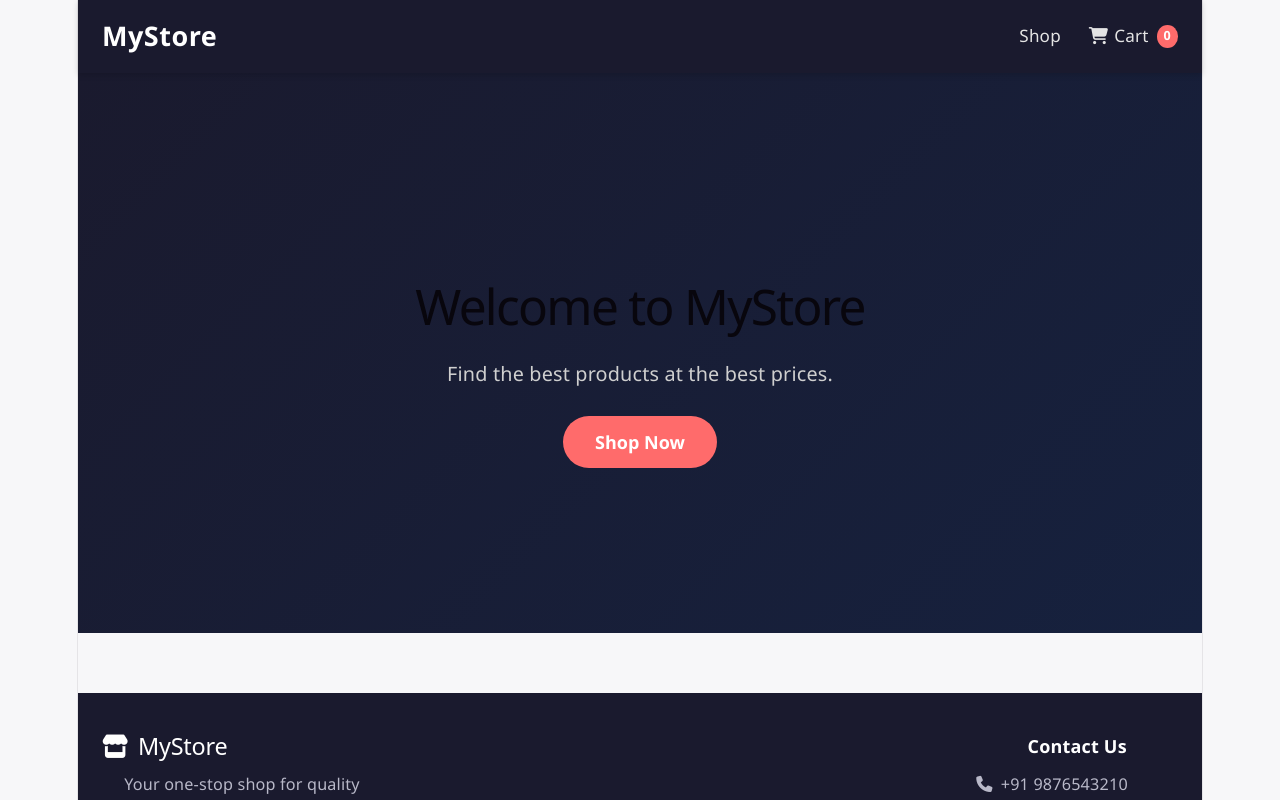
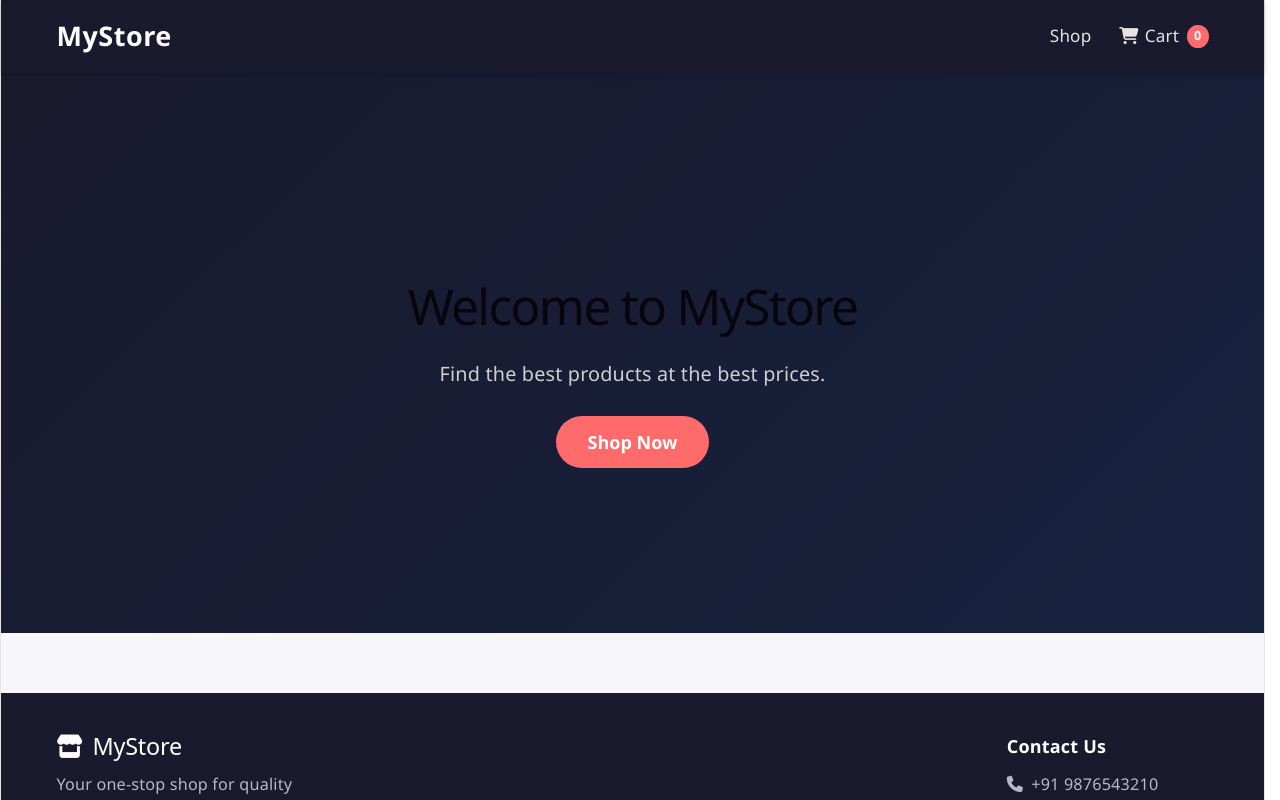
Before and after one commit to yashkansal12/E-commerce-page-, a React (Vite) app: page /home in a window 1280 px wide. Shown: the top 800 px of the page. Built offline with nearby package versions, Linux system fonts and the light colour scheme.

Commit message:
first commit

```diff
--- a/src/App.css
+++ b/src/App.css
@@ -1,3 +1,8 @@
+html {
+  overflow-y: scroll;
+  scrollbar-gutter: stable;
+}
+
 * {
   margin: 0;
   padding: 0;
@@ -146,6 +151,7 @@ img {
 
 
 .shop {
+  width: 100%;
   max-width: 1200px;
   margin: 0 auto;
   padding: 32px 24px 60px;
@@ -200,6 +206,7 @@ img {
   background: #fff;
   font-size: 0.9rem;
   cursor: pointer;
+  flex: 0 0 180px;
 }
 
 .clear-btn {
@@ -210,6 +217,7 @@ img {
   font-size: 0.9rem;
   font-weight: 500;
   transition: background 0.2s ease;
+  flex-shrink: 0;
 }
 
 .clear-btn:hover {
@@ -327,6 +335,7 @@ img {
 
 
 .cart {
+  width: 100%;
   max-width: 1100px;
   margin: 0 auto;
   padding: 32px 24px 60px;
--- a/src/index.css
+++ b/src/index.css
@@ -55,10 +55,10 @@ body {
 }
 
 #root {
-  width: 1126px;
+  /* width: 1126px; */
   max-width: 100%;
   margin: 0 auto;
-  text-align: center;
+  /* text-align: center; */
   border-inline: 1px solid var(--border);
   min-height: 100svh;
   display: flex;
```
